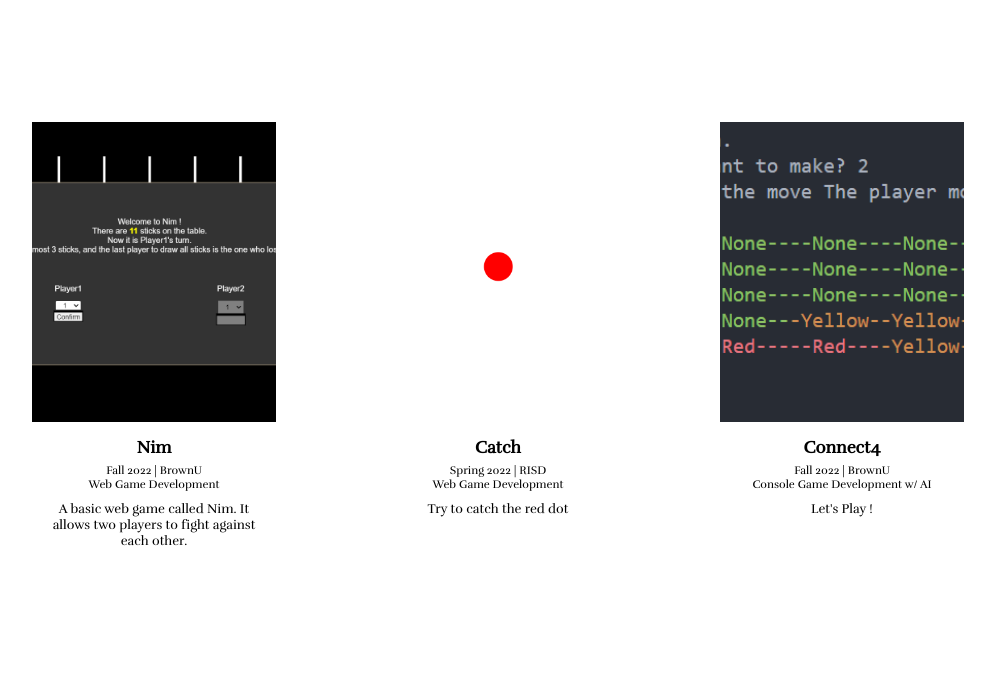
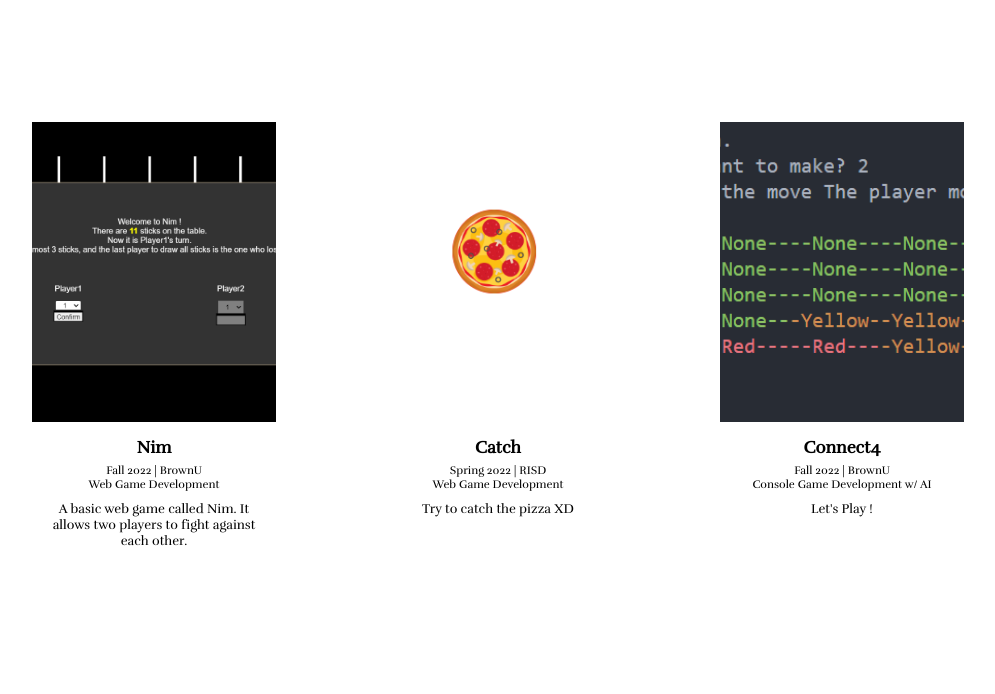
Before and after one commit to george-yi-hao-xu/Portfolio, a website with bundled scripts: page index.html in a window 1280 px wide. Shown: the part 1260-1954 px from the top of the page, without its empty margins (152-1147 px from the left). Built offline with nearby package versions, Linux system fonts and the light colour scheme.

Commit message:
update catch game info

```diff
--- a/index.html
+++ b/index.html
@@ -161,12 +161,12 @@
                     <!-- Chase-->
                     <div class="single-work reveal">
                         <div class="img-box">
-                            <a href="https://designasabaker.github.io/meaninglessEscape/" target="_blank"><img class="img-cover" src="images/redDot.PNG" alt="block chasing red dot"></a>
+                            <a href="https://designasabaker.github.io/meaninglessEscape/" target="_blank"><img class="img-cover" src="images/pizza.PNG" alt="block chasing red dot"></a>
                         </div>
                         <h3>Catch</h3>
                         <p class="work-data">Spring 2022 | RISD</p>
                         <p class="work-data">Web Game Development</p>
-                        <p class="work-intro"> Try to catch the red dot </p>
+                        <p class="work-intro"> Try to catch the pizza XD </p>
                     </div>
                     <!-- end of chase -->
                     <!-- Connect4-->
```
Also changed, not shown: images/pizza.PNG (added).
